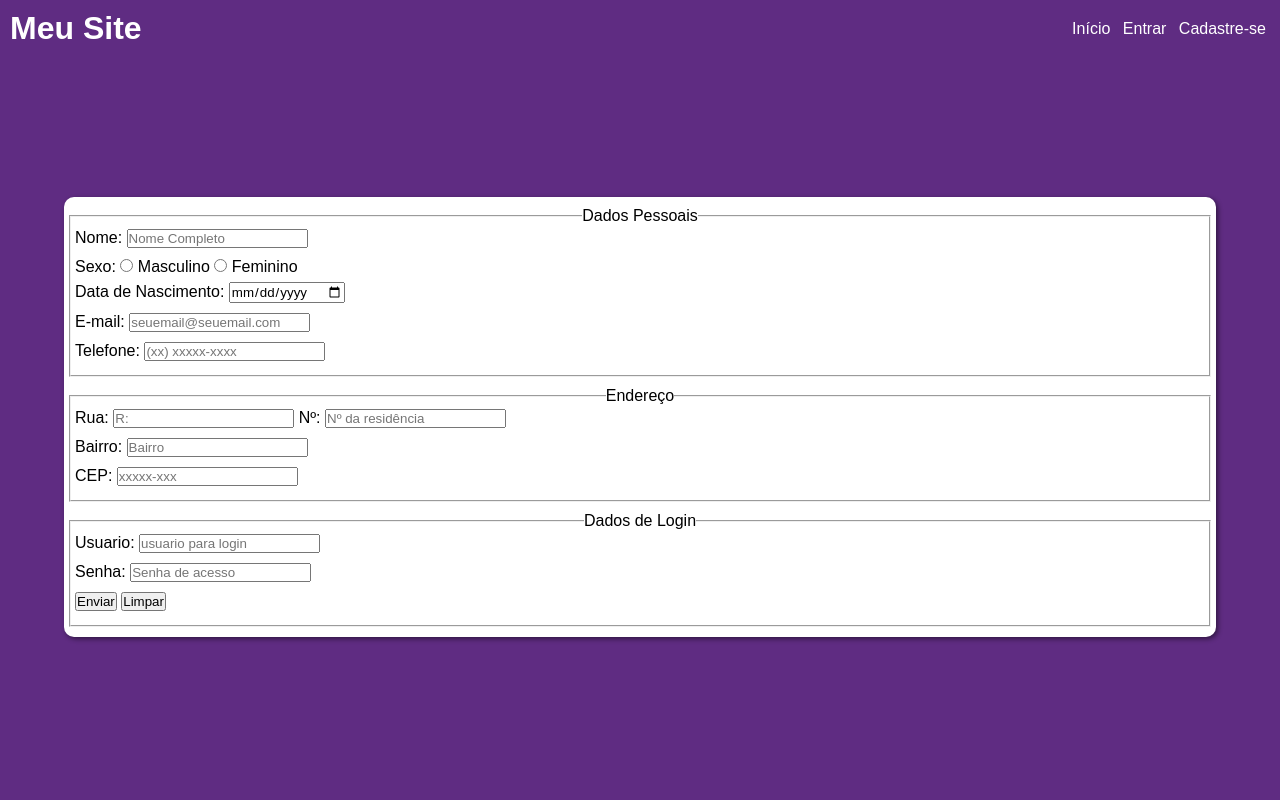
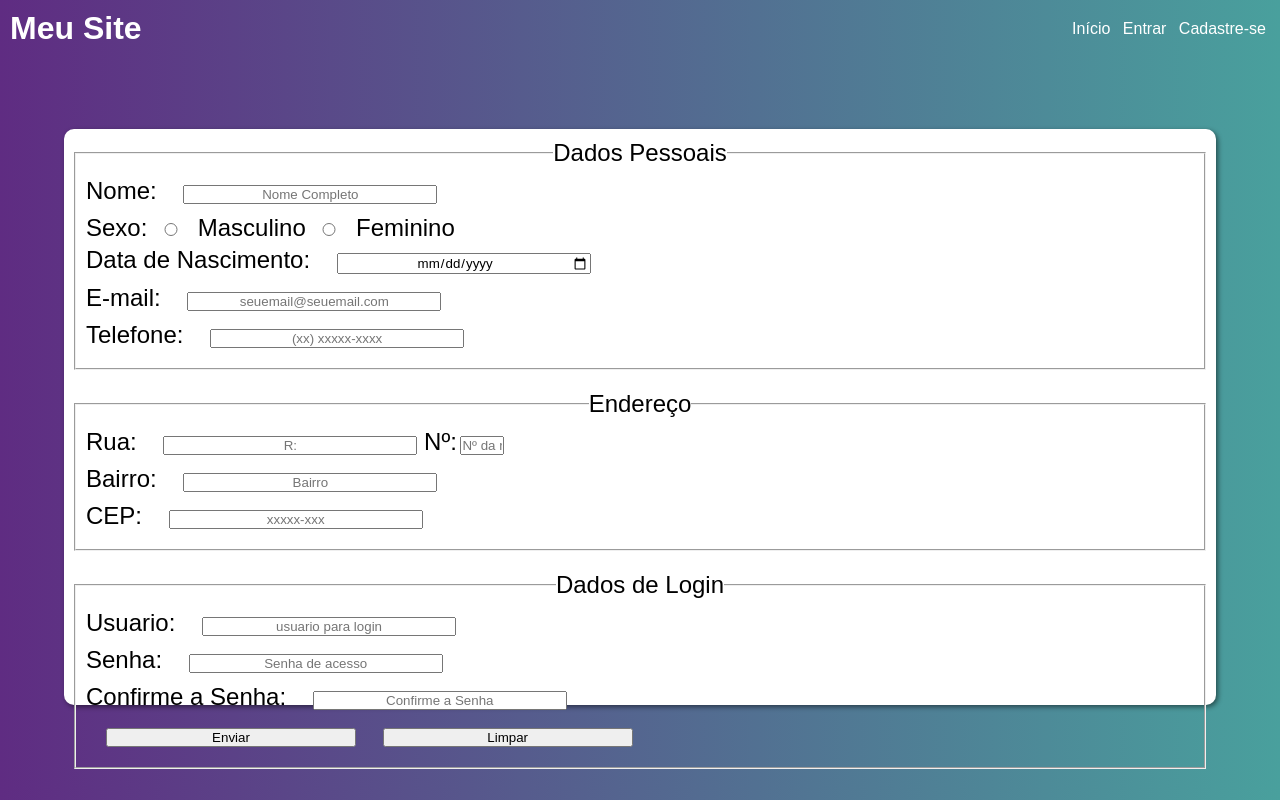
Before and after one commit to Miichaaeell/Login-Flask, a Flask app: page /cadastro in a window 1280 px wide. Run offline with Flask 3, Linux system fonts and the light colour scheme.

Commit message:
media query pagina cadastro

```diff
--- a/Templates/cadastrado.html
+++ b/Templates/cadastrado.html
@@ -2,8 +2,10 @@
 <html lang="pt-br">
 <head>
     <meta charset="UTF-8">
+    <link rel="shortcut icon" href="../static/imagens/favicon.png" type="image/x-icon">
     <title>Cadastrado</title>
     <link rel="stylesheet" href="../static/css/geral.css">
+    <link rel="stylesheet" href="../static/css/media-querys/Mgeral.css">
 </head>
 <body>
     <header>
--- a/Templates/cadastro.html
+++ b/Templates/cadastro.html
@@ -2,8 +2,11 @@
 <html lang="pt-br">
 <head>
     <meta charset="UTF-8">
+    <link rel="shortcut icon" href="../static/imagens/favicon.png" type="image/x-icon">
     <link rel="stylesheet" href="../static/css/geral.css">
     <link rel="stylesheet" href="../static/css/cadastro.css">
+    <link rel="stylesheet" href="../static/css/media-querys/Mcadastro.css">
+    <link rel="stylesheet" href="../static/css/media-querys/Mgeral.css">
     <title>Cadastro</title>
 </head>
 <body>
@@ -50,6 +53,8 @@
                     <input type="text" name="user" id="isuer" required placeholder="usuario para login"> <br>
                     <label for="isenha">Senha: </label>
                     <input type="password" name="senha" id="isenha" required placeholder="Senha de acesso"> <br>
+                    <label for="iconfirmpass">Confirme a Senha: </label>
+                    <input type="password" name="confirmpass" id="iconfirmpass" required placeholder="Confirme a Senha" > <br>
                     <input type="submit" value="Enviar">
                     <input type="reset" value="Limpar">
                 </fieldset>
--- a/Templates/index.html
+++ b/Templates/index.html
@@ -2,8 +2,10 @@
 <html lang="pt_br">
 <head>
     <meta charset="UTF-8">
+    <link rel="shortcut icon" href="../static/imagens/favicon.png" type="image/x-icon">
     <link rel="stylesheet" href="../static/css/geral.css">
     <link rel="stylesheet" href="../static/css/inicio.css">
+    <link rel="stylesheet" href="../static/css/media-querys/Mgeral.css">
     <title>Meu site</title>
 </head>
 <body>
--- a/Templates/login.html
+++ b/Templates/login.html
@@ -2,6 +2,7 @@
 <html lang="pt-br">
 <head>
     <meta charset="UTF-8">
+    <link rel="shortcut icon" href="../static/imagens/favicon.png" type="image/x-icon">
     <meta name="viewport" content="width=device-width, initial-scale=1.0">
     <link rel="stylesheet" href="static/css/login.css">
     <link rel="stylesheet" href="static/css/media-querys/Mlogin.css">
--- a/Templates/painel.html
+++ b/Templates/painel.html
@@ -2,8 +2,10 @@
 <html lang="pt-br">
 <head>
     <meta charset="UTF-8">
+    <link rel="shortcut icon" href="../static/imagens/favicon.png" type="image/x-icon">
     <meta name="viewport" content="width=device-width, initial-scale=1.0">
     <link rel="stylesheet" href="../static/css/geral.css">
+    <link rel="stylesheet" href="../static/css/media-querys/Mgeral.css">
     <title>Meu Painel</title>
 </head>
 <body>
--- a/static/css/cadastro.css
+++ b/static/css/cadastro.css
@@ -7,9 +7,14 @@ main {
 }
 form {
     background-color: white;
+    height: 80%;
     width: 90vw;
     border-radius: 10px;
     box-shadow: 2px 2px 5px rgba(0, 0, 0, 0.49);
+    display: flex;
+    flex-flow: column nowrap;
+    justify-content: space-evenly;
+    font-size: 1.3em;
 }
 section#cadastro{
     display: flex;
@@ -29,3 +34,6 @@ fieldset legend {
 fieldset > label, input {
     margin-bottom: 10px;
 }
+input#inumero {
+    width: 40px;
+}
--- a/static/css/login.css
+++ b/static/css/login.css
@@ -35,6 +35,7 @@ menu a {
 
 main {
     display: flex;
+    height: 93vh;
     flex-flow: row nowrap;
     justify-content: center;
     align-items: center;
--- /dev/null
+++ b/static/css/media-querys/Mcadastro.css
@@ -0,0 +1,49 @@
+@charset "utf-9";
+/*Typical Device Breakpoints
+----------------------------
+Pequenas Telas: até 600px
+celular: de 600px até 768 px
+Tablet: 768px até 992px
+Desktop: 992px até 1200px
+Grandes Telas: acima de 1200px
+*/
+/*Telas de Tablet*/
+@media  screen and (min-width: 768px) and (max-width: 992px) {
+  form {
+    font-size: 1.4em;
+  }
+  fieldset {
+    margin: 10px;
+    padding: 10px;
+  }
+  fieldset > input {
+    text-align: center;
+    width: 250px;
+    margin-left: 20px;
+  }
+  fieldset  input[type='radio'], input#inumero {
+    width: 40px;
+    margin-left: -3px;
+  }
+
+}
+
+/*Telas desktop*/
+@media screen and (min-width: 992px) {
+    form {
+        font-size: 1.5em;
+      }
+      fieldset {
+        margin: 10px;
+        padding: 10px;
+      }
+      fieldset > input {
+        text-align: center;
+        width: 250px;
+        margin-left: 20px;
+      }
+      fieldset  input[type='radio'], input#inumero {
+        width: 40px;
+        margin-left: -3px;
+      }
+}
--- /dev/null
+++ b/static/css/media-querys/Mgeral.css
@@ -0,0 +1,23 @@
+@charset "utf-8";
+/*Typical Device Breakpoints
+----------------------------
+Pequenas Telas: até 600px
+celular: de 600px até 768 px
+Tablet: 768px até 992px
+Desktop: 992px até 1200px
+Grandes Telas: acima de 1200px
+*/
+/*Telas de tablet*/
+@media screen and (min-width: 768px) and (max-width: 992px) {
+    body{
+        background-image: linear-gradient(to right, var(--cor0), var(--cor1));
+    }
+}
+
+
+/*Telas desktop +*/
+@media screen and (min-width:992px) {
+    body{
+        background-image: linear-gradient(to left, var(--cor0), var(--cor1));
+    }
+}
```
Also changed, not shown: static/css/Minicio.css (added, +9 -0 lines), static/imagens/favicon.png (added).
